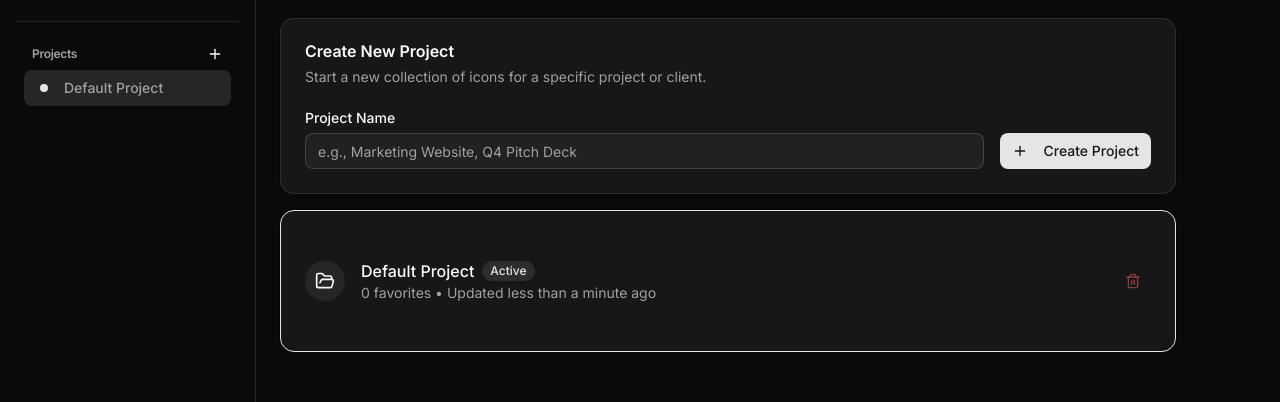
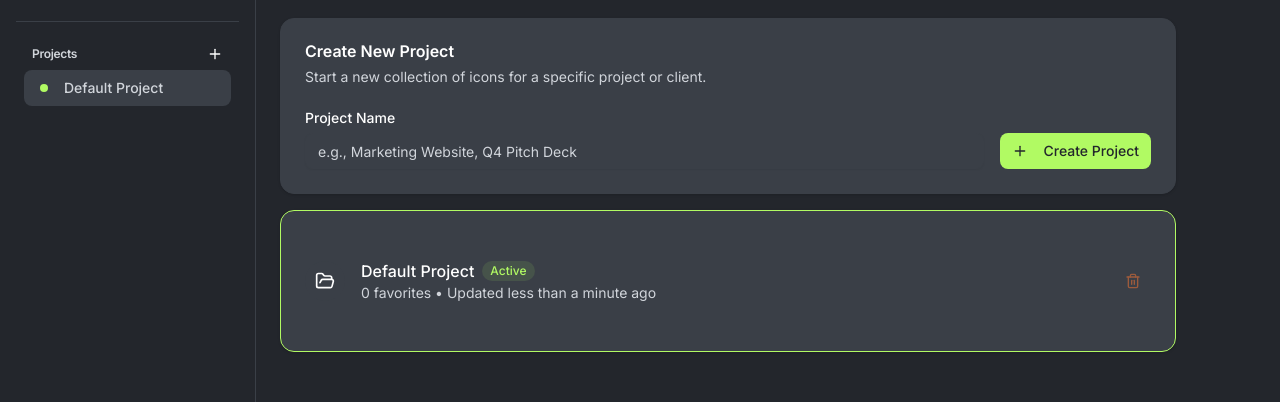
Before and after one commit to twocash/symbol-garden-2, a Next.js app: page /projects in a window 1280 px wide. Shown: the part 227-629 px from the top of the page. Built offline with nearby package versions, Linux system fonts and the light colour scheme; no server answers.

Commit message:
UI: Polish and Color Scheme Update (v0.2.2)

```diff
--- a/package.json
+++ b/package.json
@@ -1,6 +1,6 @@
 {
   "name": "symbol-garden-2",
-  "version": "0.2.1",
+  "version": "0.2.2",
   "private": true,
   "scripts": {
     "dev": "next dev",
--- a/src/app/globals.css
+++ b/src/app/globals.css
@@ -79,43 +79,62 @@
 }
 
 .dark {
-  --background: oklch(0.145 0 0);
-  --foreground: oklch(0.985 0 0);
-  --card: oklch(0.205 0 0);
-  --card-foreground: oklch(0.985 0 0);
-  --popover: oklch(0.205 0 0);
-  --popover-foreground: oklch(0.985 0 0);
-  --primary: oklch(0.922 0 0);
-  --primary-foreground: oklch(0.205 0 0);
-  --secondary: oklch(0.269 0 0);
-  --secondary-foreground: oklch(0.985 0 0);
-  --muted: oklch(0.269 0 0);
-  --muted-foreground: oklch(0.708 0 0);
-  --accent: oklch(0.269 0 0);
-  --accent-foreground: oklch(0.985 0 0);
-  --destructive: oklch(0.704 0.191 22.216);
-  --border: oklch(1 0 0 / 10%);
-  --input: oklch(1 0 0 / 15%);
-  --ring: oklch(0.556 0 0);
-  --chart-1: oklch(0.488 0.243 264.376);
-  --chart-2: oklch(0.696 0.17 162.48);
-  --chart-3: oklch(0.769 0.188 70.08);
-  --chart-4: oklch(0.627 0.265 303.9);
-  --chart-5: oklch(0.645 0.246 16.439);
-  --sidebar: oklch(0.205 0 0);
-  --sidebar-foreground: oklch(0.985 0 0);
-  --sidebar-primary: oklch(0.488 0.243 264.376);
-  --sidebar-primary-foreground: oklch(0.985 0 0);
-  --sidebar-accent: oklch(0.269 0 0);
-  --sidebar-accent-foreground: oklch(0.985 0 0);
-  --sidebar-border: oklch(1 0 0 / 10%);
-  --sidebar-ring: oklch(0.556 0 0);
+  --background: #23262C;
+  /* Graphite 900 */
+  --foreground: #FFFFFF;
+  /* Paper White */
+  --card: #3A3F47;
+  /* Graphite 700 */
+  --card-foreground: #FFFFFF;
+  --popover: #3A3F47;
+  /* Graphite 700 */
+  --popover-foreground: #FFFFFF;
+  --primary: #B1FA63;
+  /* Neon Sprout */
+  --primary-foreground: #23262C;
+  /* Graphite 900 */
+  --secondary: #3A3F47;
+  /* Graphite 700 */
+  --secondary-foreground: #FFFFFF;
+  --muted: #3A3F47;
+  /* Graphite 700 */
+  --muted-foreground: #D1D5DB;
+  /* Cloud Zink */
+  --accent: #FE7733;
+  /* Safty Orange */
+  --accent-foreground: #FFFFFF;
+  --destructive: #FE7733;
+  /* Safty Orange */
+  --destructive-foreground: #FFFFFF;
+  --border: #3A3F47;
+  /* Graphite 700 */
+  --input: #3A3F47;
+  /* Graphite 700 */
+  --ring: #B1FA63;
+  /* Neon Sprout */
+  --chart-1: #B1FA63;
+  --chart-2: #FE7733;
+  --chart-3: #D1D5DB;
+  --chart-4: #3A3F47;
+  --chart-5: #23262C;
+  --sidebar: #23262C;
+  /* Graphite 900 */
+  --sidebar-foreground: #FFFFFF;
+  --sidebar-primary: #B1FA63;
+  /* Neon Sprout */
+  --sidebar-primary-foreground: #23262C;
+  --sidebar-accent: #3A3F47;
+  /* Graphite 700 */
+  --sidebar-accent-foreground: #FFFFFF;
+  --sidebar-border: #3A3F47;
+  --sidebar-ring: #B1FA63;
 }
 
 @layer base {
   * {
     @apply border-border outline-ring/50;
   }
+
   body {
     @apply bg-background text-foreground;
   }
--- a/src/app/settings/page.tsx
+++ b/src/app/settings/page.tsx
@@ -5,10 +5,21 @@ import { Button } from "@/components/ui/button";
 import { Input } from "@/components/ui/input";
 import { Card, CardContent, CardDescription, CardHeader, CardTitle } from "@/components/ui/card";
 import { Label } from "@/components/ui/label";
-import { Github, Loader2, Plus, Trash2, Sparkles } from "lucide-react";
+import { Github, Loader2, Plus, Trash2, Sparkles, X } from "lucide-react";
 import { Separator } from "@/components/ui/separator";
 import { Progress } from "@/components/ui/progress";
 import { ingestGitHubRepo } from "@/lib/ingestion-service";
+import {
+    Dialog,
+    DialogContent,
+    DialogDescription,
+    DialogHeader,
+    DialogTitle,
+    DialogTrigger,
+    DialogFooter,
+    DialogClose
+} from "@/components/ui/dialog";
+import { useProject } from "@/lib/project-context";
 
 export default function SettingsPage() {
     const [repoUrl, setRepoUrl] = useState("");
@@ -19,6 +30,13 @@ export default function SettingsPage() {
     const [enriching, setEnriching] = useState(false);
     const [enrichmentProgress, setEnrichmentProgress] = useState(0);
     const [testingApi, setTestingApi] = useState(false);
+
+    // Enrichment Modal State
+    const [enrichmentModalOpen, setEnrichmentModalOpen] = useState(false);
+    const [enrichmentMode, setEnrichmentMode] = useState<"missing" | "favorites" | "all">("missing");
+    const [counts, setCounts] = useState({ missing: 0, favorites: 0, all: 0 });
+
+    const { currentProject: project } = useProject();
 
     // Load sources from localStorage on mount
     useEffect(() => {
@@ -39,6 +57,24 @@ export default function SettingsPage() {
             setApiKey(storedApiKey);
         }
     }, []);
+
+    // Calculate counts when modal opens
+    useEffect(() => {
+        if (enrichmentModalOpen) {
+            const allIcons = JSON.parse(localStorage.getItem("ingested_icons") || "[]");
+            const missingCount = allIcons.filter((icon: any) => !icon.aiDescription).length;
+
+            // Get favorites from project context if available, otherwise empty
+            const favoriteIds = project?.favorites || [];
+            const favoritesCount = allIcons.filter((icon: any) => favoriteIds.includes(icon.id)).length;
+
+            setCounts({
+                missing: missingCount,
+                favorites: favoritesCount,
+                all: allIcons.length
+            });
+        }
+    }, [enrichmentModalOpen, project]);
 
     const handleAddSource = async (e: React.FormEvent) => {
         e.preventDefault();
@@ -149,15 +185,22 @@ export default function SettingsPage() {
             return;
         }
 
+        setEnrichmentModalOpen(false); // Close modal
+
         const allIcons = JSON.parse(localStorage.getItem("ingested_icons") || "[]");
-        const unenrichedIcons = allIcons.filter((icon: any) => !icon.aiDescription);
+        let iconsToProcess: any[] = [];
 
-        if (unenrichedIcons.length === 0) {
-            alert("All icons are already enriched!");
-            return;
+        if (enrichmentMode === "missing") {
+            iconsToProcess = allIcons.filter((icon: any) => !icon.aiDescription);
+        } else if (enrichmentMode === "favorites") {
+            const favoriteIds = project?.favorites || [];
+            iconsToProcess = allIcons.filter((icon: any) => favoriteIds.includes(icon.id));
+        } else {
+            iconsToProcess = [...allIcons];
         }
 
-        if (!confirm(`This will enrich ${unenrichedIcons.length} icons. Continue?`)) {
+        if (iconsToProcess.length === 0) {
+            alert("No icons found matching the selected criteria.");
             return;
         }
 
@@ -168,8 +211,8 @@ export default function SettingsPage() {
         let enriched = 0;
 
         try {
-            for (let i = 0; i < unenrichedIcons.length; i += BATCH_SIZE) {
-                const batch = unenrichedIcons.slice(i, i + BATCH_SIZE);
+            for (let i = 0; i < iconsToProcess.length; i += BATCH_SIZE) {
+                const batch = iconsToProcess.slice(i, i + BATCH_SIZE);
 
                 let res;
                 try {
@@ -185,7 +228,7 @@ export default function SettingsPage() {
 
                     const { data } = await res.json();
 
-                    // Merge enriched data back
+                    // Merge enriched data back into main list
                     data.forEach((enrichedIcon: any) => {
                         const iconIndex = allIcons.findIndex((icon: any) => icon.id === enrichedIcon.id);
                         if (iconIndex !== -1) {
@@ -200,7 +243,7 @@ export default function SettingsPage() {
                     // Continue to next batch
                 }
 
-                setEnrichmentProgress(((i + BATCH_SIZE) / unenrichedIcons.length) * 100);
+                setEnrichmentProgress(((i + BATCH_SIZE) / iconsToProcess.length) * 100);
             }
 
             // Save updated icons
@@ -332,14 +375,84 @@ export default function SettingsPage() {
                             </div>
 
                             <div className="space-y-2">
+                                <Dialog open={enrichmentModalOpen} onOpenChange={setEnrichmentModalOpen}>
+                                    <DialogTrigger asChild>
                                         <Button
-                                    onClick={handleEnrichLibrary}
                                             disabled={enriching || !apiKey}
                                             className="w-full"
                                         >
                                             {enriching ? <Loader2 className="mr-2 h-4 w-4 animate-spin" /> : <Sparkles className="mr-2 h-4 w-4" />}
                                             {enriching ? "Enriching..." : "Start Enrichment"}
                                         </Button>
+                                    </DialogTrigger>
+                                    <DialogContent className="max-w-[425px]">
+                                        <DialogHeader>
+                                            <DialogTitle>AI Generate Metadata</DialogTitle>
+                                            <DialogDescription>
+                                                Use AI to automatically generate business-focused descriptions and UI context tags for your icons.
+                                            </DialogDescription>
+                                        </DialogHeader>
+
+                                        <div className="grid gap-6 py-4">
+                                            <Label className="text-base font-semibold">What to generate</Label>
+
+                                            <div className="grid gap-3">
+                                                <div
+                                                    className={`flex items-center space-x-4 rounded-lg border p-4 cursor-pointer transition-all hover:bg-accent/50 ${enrichmentMode === "missing" ? "border-primary bg-accent/30 ring-1 ring-primary/20" : "border-border"}`}
+                                                    onClick={() => setEnrichmentMode("missing")}
+                                                >
+                                                    <div className={`h-5 w-5 rounded-full border flex items-center justify-center transition-colors ${enrichmentMode === "missing" ? "border-primary bg-primary text-primary-foreground" : "border-muted-foreground/50"}`}>
+                                                        {enrichmentMode === "missing" && <div className="h-2.5 w-2.5 rounded-full bg-current" />}
+                                                    </div>
+                                                    <div className="flex-1">
+                                                        <p className="text-sm font-medium leading-none">Only icons without metadata</p>
+                                                        <p className="text-xs text-muted-foreground mt-1.5">Process {counts.missing} icons</p>
+                                                    </div>
+                                                </div>
+
+                                                <div
+                                                    className={`flex items-center space-x-4 rounded-lg border p-4 cursor-pointer transition-all hover:bg-accent/50 ${enrichmentMode === "favorites" ? "border-primary bg-accent/30 ring-1 ring-primary/20" : "border-border"}`}
+                                                    onClick={() => setEnrichmentMode("favorites")}
+                                                >
+                                                    <div className={`h-5 w-5 rounded-full border flex items-center justify-center transition-colors ${enrichmentMode === "favorites" ? "border-primary bg-primary text-primary-foreground" : "border-muted-foreground/50"}`}>
+                                                        {enrichmentMode === "favorites" && <div className="h-2.5 w-2.5 rounded-full bg-current" />}
+                                                    </div>
+                                                    <div className="flex-1">
+                                                        <p className="text-sm font-medium leading-none">Only favorites</p>
+                                                        <p className="text-xs text-muted-foreground mt-1.5">Process {counts.favorites} icons</p>
+                                                    </div>
+                                                </div>
+
+                                                <div
+                                                    className={`flex items-center space-x-4 rounded-lg border p-4 cursor-pointer transition-all hover:bg-accent/50 ${enrichmentMode === "all" ? "border-primary bg-accent/30 ring-1 ring-primary/20" : "border-border"}`}
+                                                    onClick={() => setEnrichmentMode("all")}
+                                                >
+                                                    <div className={`h-5 w-5 rounded-full border flex items-center justify-center transition-colors ${enrichmentMode === "all" ? "border-primary bg-primary text-primary-foreground" : "border-muted-foreground/50"}`}>
+                                                        {enrichmentMode === "all" && <div className="h-2.5 w-2.5 rounded-full bg-current" />}
+                                                    </div>
+                                                    <div className="flex-1">
+                                                        <p className="text-sm font-medium leading-none">All icons</p>
+                                                        <p className="text-xs text-muted-foreground mt-1.5">Process {counts.all} icons</p>
+                                                    </div>
+                                                </div>
+                                            </div>
+
+                                            <p className="text-sm text-muted-foreground">
+                                                This will process <strong className="text-foreground">{enrichmentMode === "missing" ? counts.missing : enrichmentMode === "favorites" ? counts.favorites : counts.all}</strong> icons.
+                                                This may take a few minutes.
+                                            </p>
+                                        </div>
+
+                                        <DialogFooter>
+                                            <Button variant="outline" onClick={() => setEnrichmentModalOpen(false)}>Cancel</Button>
+                                            <Button onClick={handleEnrichLibrary}>
+                                                <Sparkles className="mr-2 h-4 w-4" />
+                                                Generate
+                                            </Button>
+                                        </DialogFooter>
+                                    </DialogContent>
+                                </Dialog>
+
                                 {enriching && (
                                     <div className="space-y-1">
                                         <Progress value={enrichmentProgress} />
```
Also changed, not shown: src/components/icons/IconDetail.tsx (+28 -29 lines), 1 other file (tests, documents, lock files or other folders). Lines whose indentation alone changed are shown as unchanged.
